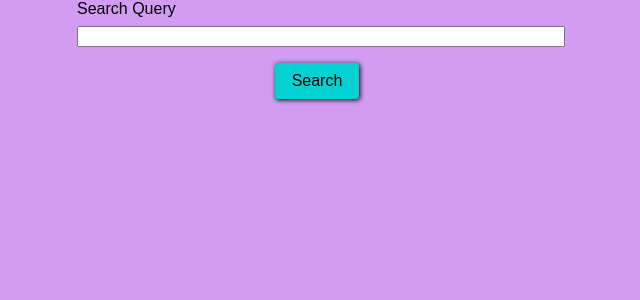
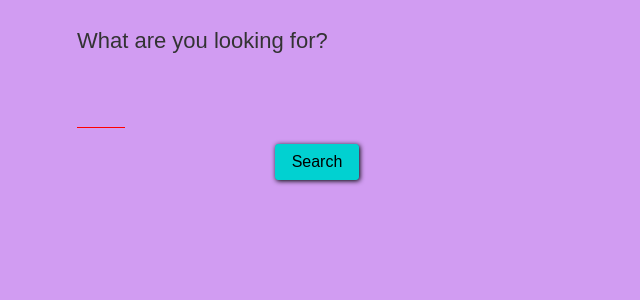
Before and after one commit to mcshakes/repo-explorer, a React (Create React App) app in the folder client/: page / in a window 1280 px wide. Shown: the top 300 px of the page, without its empty margins (323-963 px from the left). Built offline with nearby package versions, Linux system fonts and the light colour scheme; the HTML template or start-up script is replaced by a standard one.

Commit message:
More styles and some management; consideirng adding more features or cleaning up/refacotr

```diff
--- a/client/src/App.css
+++ b/client/src/App.css
@@ -11,4 +11,87 @@
     display: flex;
     justify-content: center;
     flex-direction: column;
+    margin-top: 2rem;
 }
+
+.search-result__actions {
+    display: flex;
+    flex-direction: column;
+    align-items: center;
+}
+
+input {
+    font-family: 'Ubuntu', sans-serif;
+    display: block;
+    margin: 10px;
+    padding: 5px;
+    border: none;
+    font-size: 22px;
+}
+
+input:focus {
+    outline: 0;
+}
+
+input.question {
+  font-size: 48px;
+  font-weight: 300;
+  border-radius: 2px;
+  margin: 0;
+  border: none;
+  width: 80%;
+  background: rgba(0, 0, 0, 0);
+  transition: padding-top 0.2s ease, margin-top 0.2s ease;
+  overflow-x: hidden; /* Hack to make "rows" attribute apply in Firefox. */
+}
+
+input.question + label {
+  display: block;
+  position: relative;
+  white-space: nowrap;
+  padding: 0;
+  margin: 0;
+  width: 10%;
+  border-top: 1px solid red;
+  -webkit-transition: width 0.4s ease;
+  transition: width 0.4s ease;
+  height: 0px;
+}
+
+input.question:focus + label {
+  width: 80%;
+}
+
+input.question:focus,
+input.question:valid {
+  padding-top: 35px;
+}
+
+input.question:focus + label > span,
+input.question:valid + label > span {
+  top: -100px;
+  font-size: 22px;
+  color: #333;
+}
+
+
+/* input.question:valid + label {
+  border-color: green;
+}
+
+input.question:invalid {
+  box-shadow: none;
+} */
+
+input.question + label > span {
+  font-weight: 300;
+  margin: 0;
+  position: absolute;
+  color: #8F8F8F;
+  font-size: 48px;
+  top: -66px;
+  left: 0px;
+  z-index: -1;
+  -webkit-transition: top 0.2s ease, font-size 0.2s ease, color 0.2s ease;
+  transition: top 0.2s ease, font-size 0.2s ease, color 0.2s ease;
+}
--- a/client/src/Repositories/RepoManager.js
+++ b/client/src/Repositories/RepoManager.js
@@ -85,14 +85,16 @@ class RepoManager extends React.Component {
                 <div className="search__area">
                     <form className="search__form">
                         <div className="form-control">
-                            <label htmlFor="query">Search Query</label>
+
                             <input
                                 type="text"
                                 id="query"
                                 name="searchQuery"
+                                className="question"
                                 value={this.state.searchQuery}
                                 onChange={this.handleChange}
                             />
+                            <label htmlFor="query"><span>What are you looking for?</span></label>
                         </div>
                     </form>
                     <button className="btn" onClick={this.fetchAllRepos}>Search</button>
```
